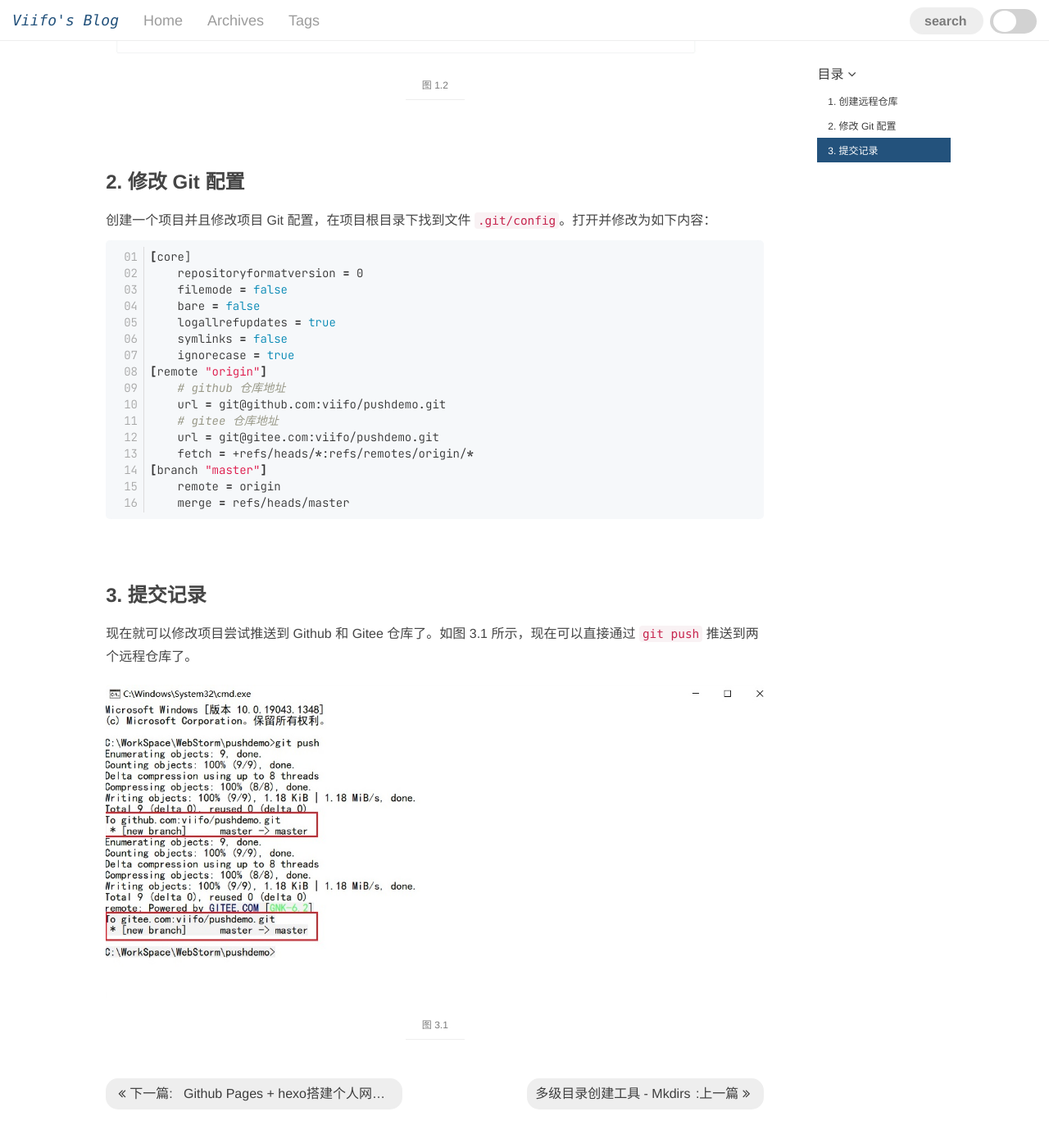
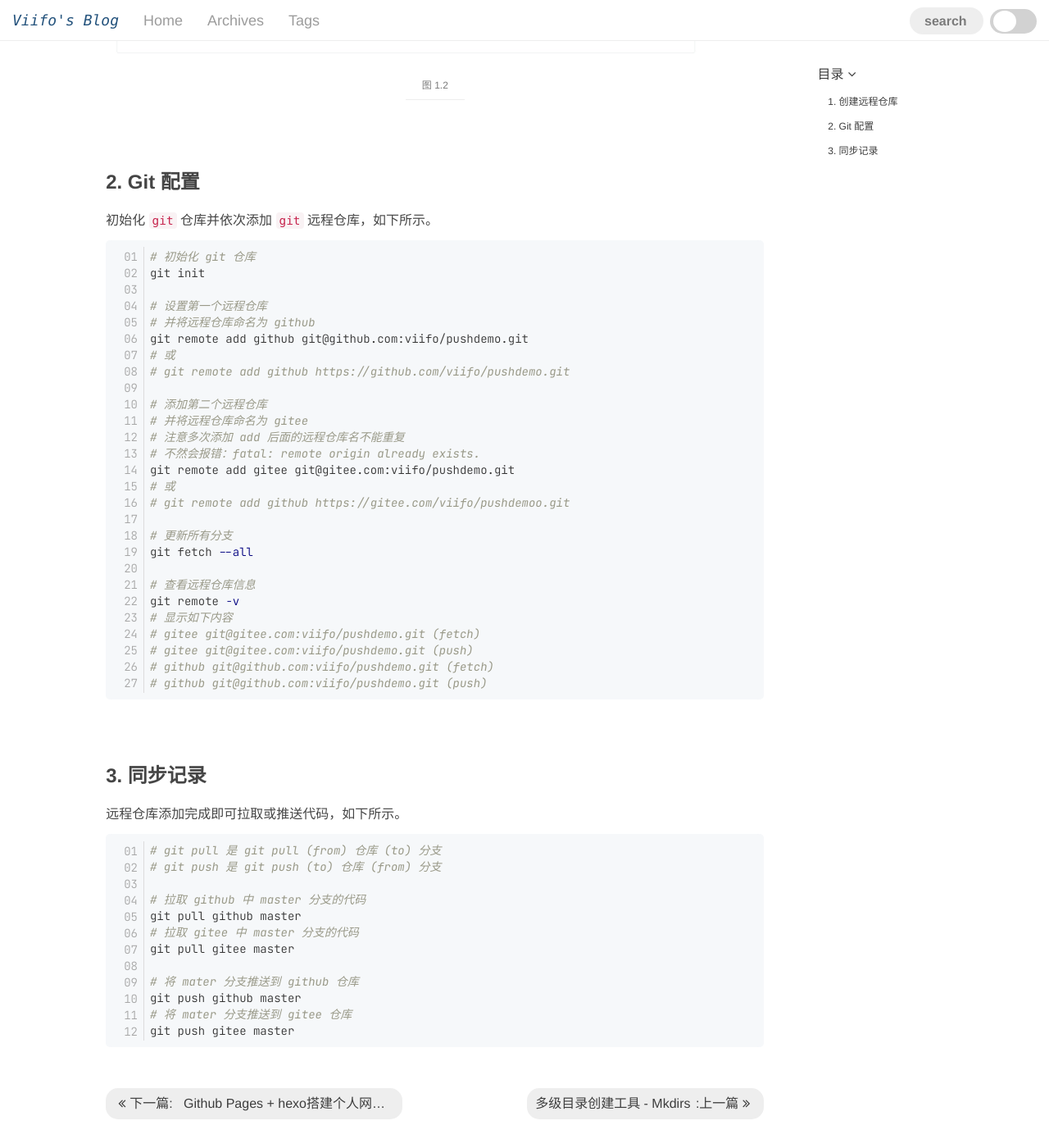
Before and after one commit to viifo/viifo.github.io, a Jekyll site: the page built from _posts/tips/2021-10-01-Git同时提交Github&Gitee.md, in a window 1280 px wide and 1400 px high, scrolled down 1258 px. Shown: the whole window at 82% size. Built offline with Jekyll 4.4.1, drawn with Linux system fonts in a browser that asks for light colours; some of the changed text lies outside the part shown.

Commit message:
add post.

````diff
--- a/_layouts/post.html
+++ b/_layouts/post.html
@@ -21,7 +21,11 @@ layout: default
                     {% endfor %}
                 </p>
                 {% endif %}
+                {% if page.update %}
+                <p class="attach-info">作者 {{ page.author }} 发布于 {{ page.date | date: "%Y年%m月%d日" }} 更新于 {{ page.update | date: "%Y年%m月%d日" }}</p>
+                {% else %}
                 <p class="attach-info">作者 {{ page.author }} 发布于 {{ page.date | date: "%Y年%m月%d日" }}</p>
+                {% endif %}
             </div>
             <!-- /end post header -->
             <!-- content -->
--- a/_posts/tips/2021-10-01-Git同时提交Github&Gitee.md
+++ b/_posts/tips/2021-10-01-Git同时提交Github&Gitee.md
@@ -3,10 +3,11 @@ layout:     post
 title:      "Git 同时提交 Github & Gitee"
 subtitle:   ""
 date:       2021-10-01 18:00:00 +0800
+update:     2022-11-18 10:00:00 +0800
 author:     "Viifo"
 category:   Tips
 tags:
-    - github
+    - git
 ---
 
 
@@ -20,33 +21,57 @@ tags:
 
 
 
-## 2. 修改 Git 配置
+## 2. Git 配置
 
-创建一个项目并且修改项目 Git 配置，在项目根目录下找到文件 `.git/config`。打开并修改为如下内容：
+初始化 `git` 仓库并依次添加 `git` 远程仓库，如下所示。
 
 ```shell
-[core]
-    repositoryformatversion = 0
-    filemode = false
-    bare = false
-    logallrefupdates = true
-    symlinks = false
-    ignorecase = true
-[remote "origin"]
-    # github 仓库地址
-    url = git@github.com:viifo/pushdemo.git
-    # gitee 仓库地址
-    url = git@gitee.com:viifo/pushdemo.git
-    fetch = +refs/heads/*:refs/remotes/origin/*
-[branch "master"]
-    remote = origin
-    merge = refs/heads/master
+# 初始化 git 仓库
+git init
+
+# 设置第一个远程仓库
+# 并将远程仓库命名为 github
+git remote add github git@github.com:viifo/pushdemo.git
+# 或
+# git remote add github https://github.com/viifo/pushdemo.git
+
+# 添加第二个远程仓库
+# 并将远程仓库命名为 gitee
+# 注意多次添加 add 后面的远程仓库名不能重复
+# 不然会报错：fatal: remote origin already exists.
+git remote add gitee git@gitee.com:viifo/pushdemo.git
+# 或
+# git remote add github https://gitee.com/viifo/pushdemoo.git
+
+# 更新所有分支
+git fetch --all
+
+# 查看远程仓库信息
+git remote -v
+# 显示如下内容
+# gitee   git@gitee.com:viifo/pushdemo.git (fetch)
+# gitee   git@gitee.com:viifo/pushdemo.git (push)
+# github  git@github.com:viifo/pushdemo.git (fetch)
+# github  git@github.com:viifo/pushdemo.git (push)
 ```
 
 
 
-## 3. 提交记录
+## 3. 同步记录
 
-现在就可以修改项目尝试推送到 Github 和 Gitee 仓库了。如图 3.1 所示，现在可以直接通过 `git push` 推送到两个远程仓库了。
+远程仓库添加完成即可拉取或推送代码，如下所示。
 
-![图 3.1](/resource/images/tips/git/push2repo_3_1.jpg)
+```shell
+# git pull 是 git pull (from) 仓库 (to) 分支
+# git push 是 git push (to) 仓库 (from) 分支
+
+# 拉取 github 中 master 分支的代码
+git pull github master
+# 拉取 gitee 中 master 分支的代码
+git pull gitee master
+
+# 将 mater 分支推送到 github 仓库
+git push github master
+# 将 mater 分支推送到 gitee 仓库
+git push gitee master
+```
````
Also changed, not shown: _posts/android/2022-11-19-Android上传Library到阿里Maven仓库.md (added, +197 -0 lines), resource/images/android/maven/ali/1_1_1.jpg (added), resource/images/android/maven/ali/1_1_2.jpg (added), resource/images/android/maven/ali/1_1_3.jpg (added), resource/images/android/maven/ali/1_2_1.jpg (added), resource/images/android/maven/ali/1_2_2.jpg (added), resource/images/android/maven/ali/1_3_3.jpg (added), resource/images/tips/git/push2repo_3_1.jpg (deleted), 2 other files.
